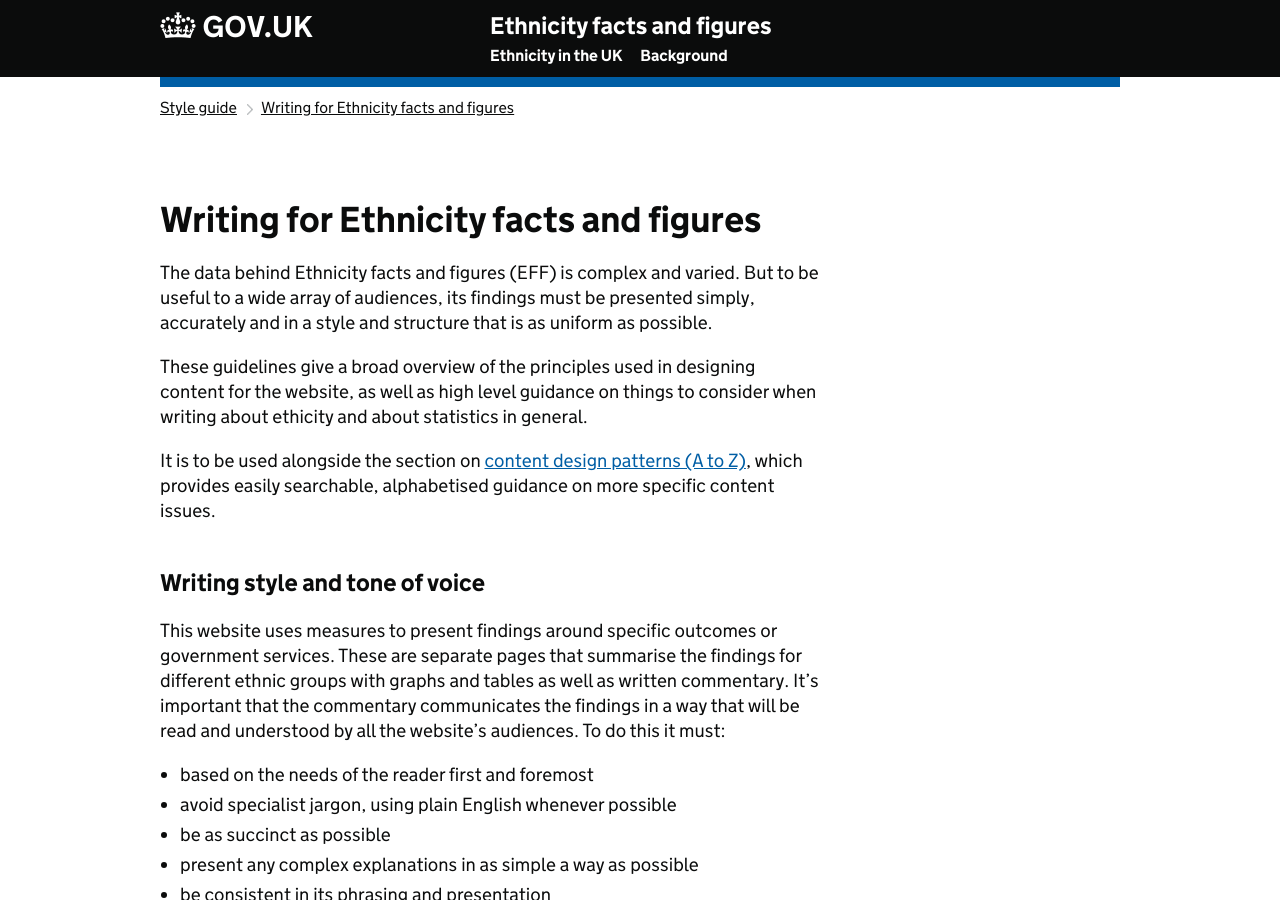
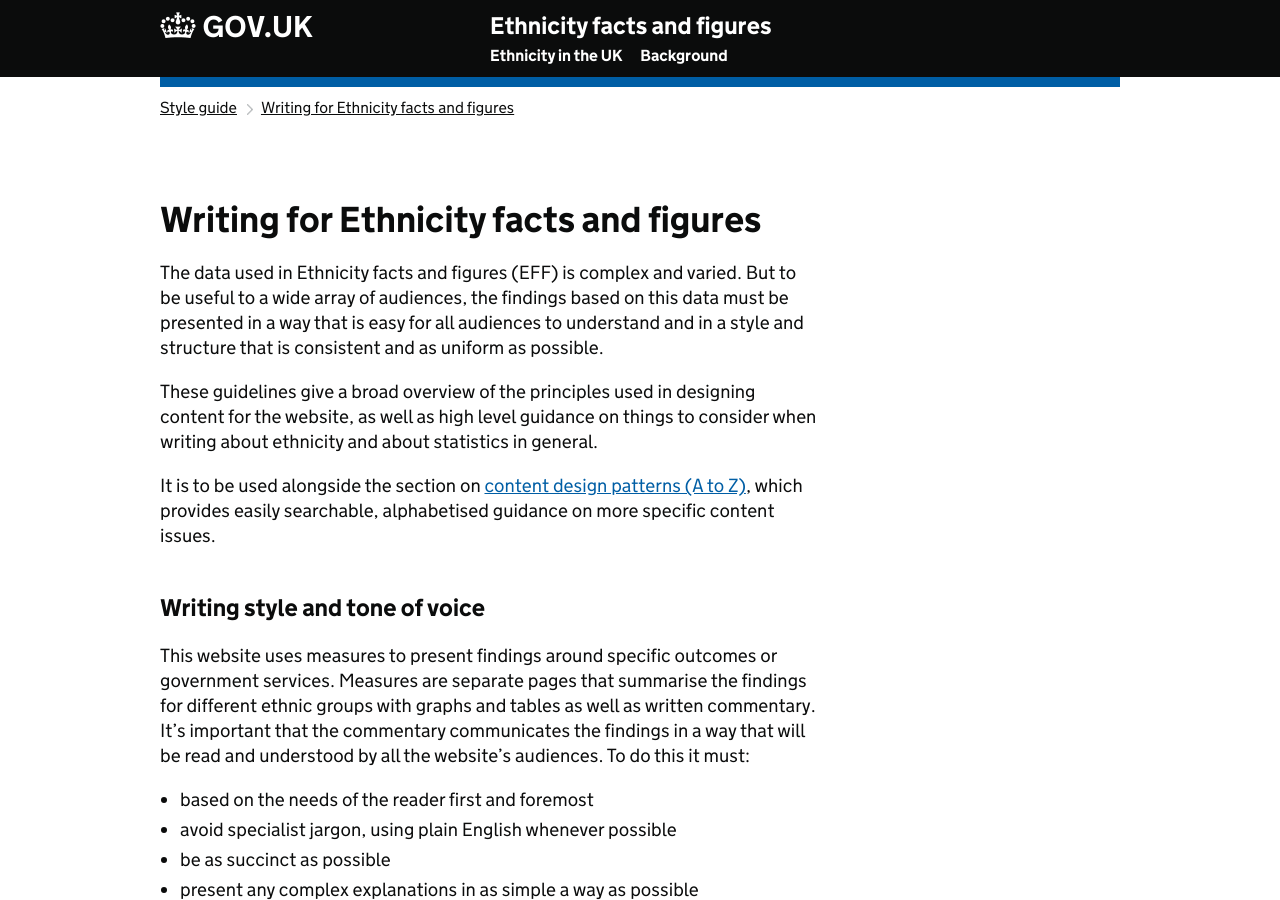
Before and after one commit to racedisparityaudit/style-guide, a Jekyll site: the page built from how-we-write.md, in a window 1280 px wide and 900 px high. Built offline with Jekyll 4.4.1, drawn with Linux system fonts in a browser that asks for light colours.

Commit message:
Update how-we-write.md

```diff
--- a/how-we-write.md
+++ b/how-we-write.md
@@ -3,15 +3,15 @@
 title: Writing for Ethnicity facts and figures
 ---
 
-The data behind Ethnicity facts and figures (EFF) is complex and varied. But to be useful to a wide array of audiences, its findings must be presented simply, accurately and in a style and structure that is as uniform as possible.
+The data used in Ethnicity facts and figures (EFF) is complex and varied. But to be useful to a wide array of audiences, the findings based on this data must be presented in a way that is easy for all audiences to understand and in a style and structure that is consistent and as uniform as possible.
 
-These guidelines give a broad overview of the principles used in designing content for the website, as well as high level guidance on things to consider when writing about ethicity and about statistics in general.
+These guidelines give a broad overview of the principles used in designing content for the website, as well as high level guidance on things to consider when writing about ethnicity and about statistics in general.
 
 It is to be used alongside the section on [content design patterns (A to Z)](a-to-z), which provides easily searchable, alphabetised guidance on more specific content issues.
 
 ## Writing style and tone of voice
 
-This website uses measures to present findings around specific outcomes or government services. These are separate pages that summarise the findings for different ethnic groups with graphs and tables as well as written commentary. It's important that the commentary communicates the findings in a way that will be read and understood by all the website's audiences. To do this it must:
+This website uses measures to present findings around specific outcomes or government services. Measures are separate pages that summarise the findings for different ethnic groups with graphs and tables as well as written commentary. It's important that the commentary communicates the findings in a way that will be read and understood by all the website's audiences. To do this it must:
 
 - based on the needs of the reader first and foremost
 - avoid specialist jargon, using plain English whenever possible
```
